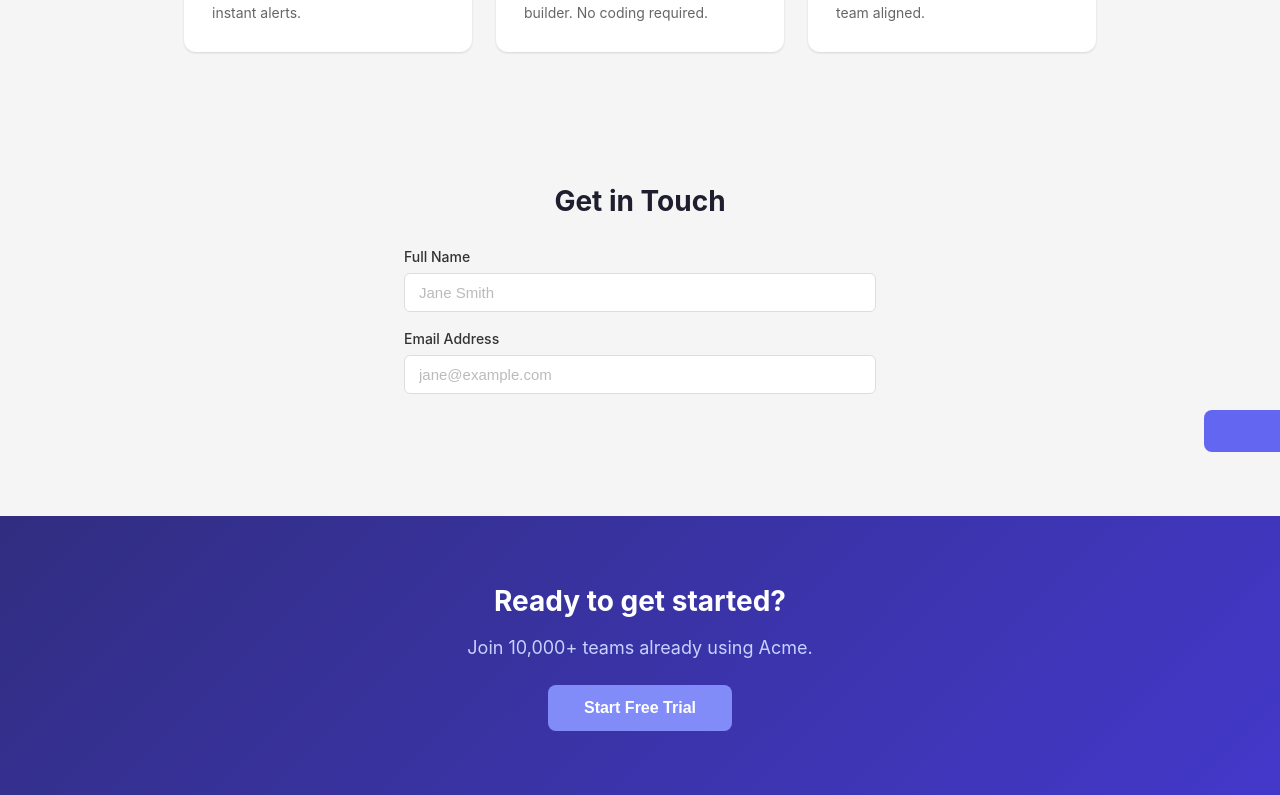
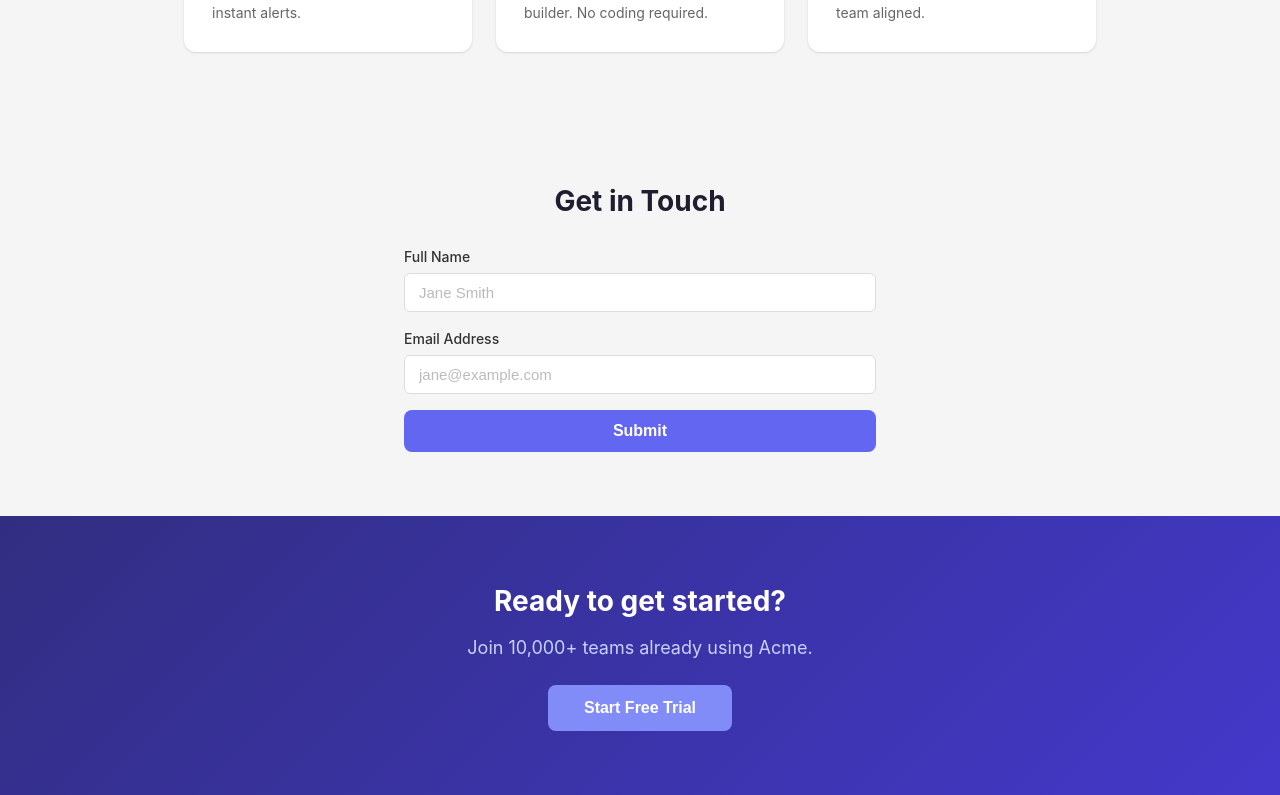
Before and after one commit to Elenion88/preflight-demo-app, a Next.js app: page / in a window 1280 px wide. Shown: the part 664-1459 px from the top of the page. Built offline with nearby package versions, Linux system fonts and the light colour scheme.

Commit message:
fix: [Preflight #3] Submit button is right-aligned, misaligned with form inputs (preflight #64)

```diff
--- a/src/app/page.module.css
+++ b/src/app/page.module.css
@@ -148,9 +148,6 @@
   cursor: pointer;
   background: #6366f1;
   color: white;
-  /* BUG: Button is pushed 800px off-screen to the right */
-  position: relative;
-  left: 800px;
   transition: background 0.2s;
 }
 
```
